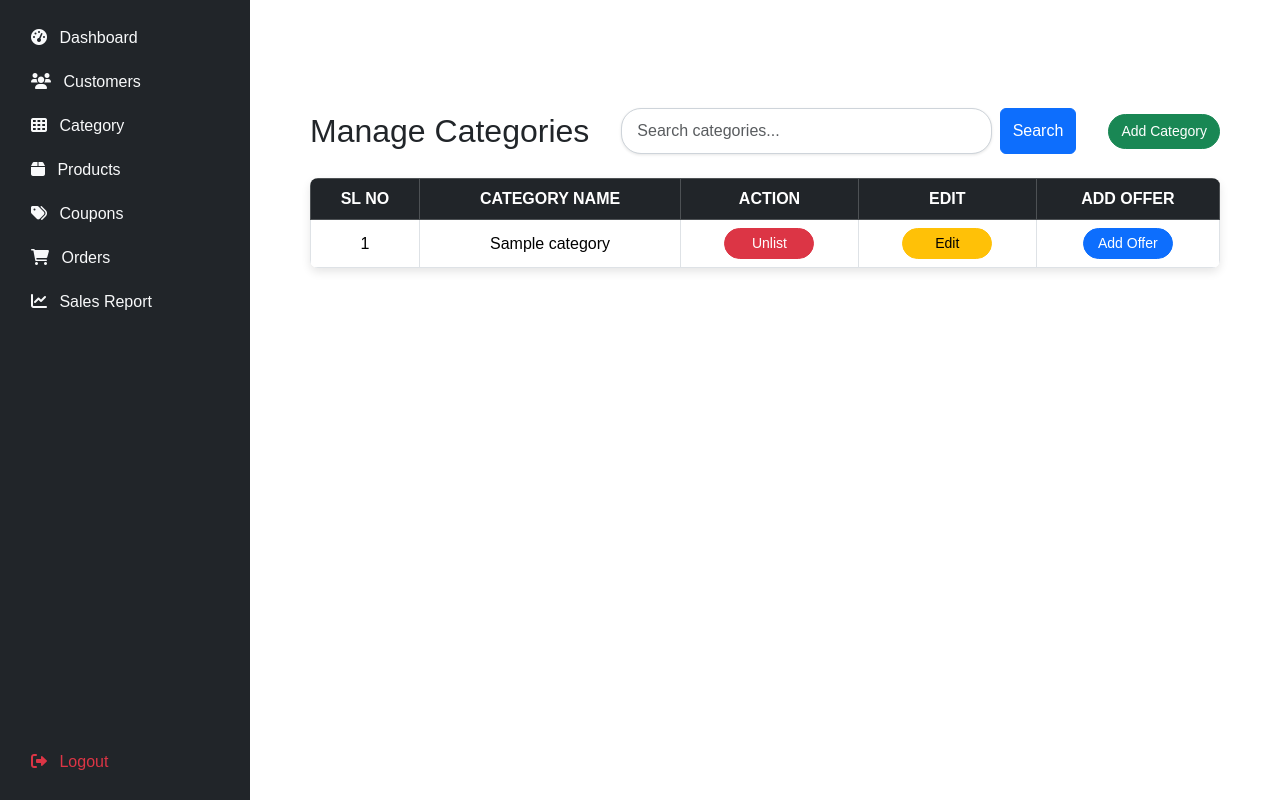
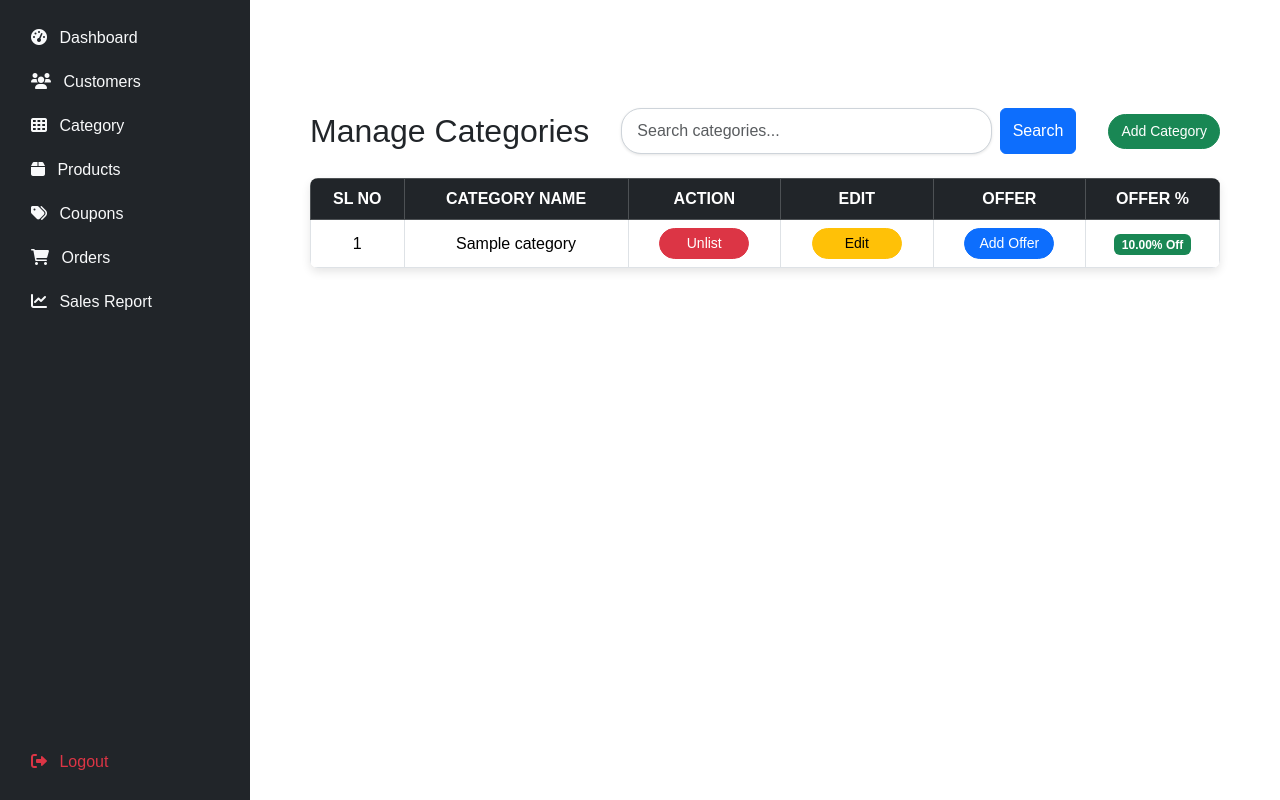
Before and after one commit to hashim-jihan/ibadi-perfumes, a Django app: page /adminIbadi/category in a window 1280 px wide. Shown: the part 59-859 px from the top of the page. Run offline with Django 5.2, Linux system fonts and the light colour scheme; tables that the repository leaves empty hold one stand-in row (values such as "Sample post"); some libraries are stand-ins or nearby versions.

Commit message:
offer done

```diff
--- a/ibadi/adminibadi/models.py
+++ b/ibadi/adminibadi/models.py
@@ -6,6 +6,7 @@ class Category(models.Model):
     category_id = models.AutoField(primary_key=True)
     category_name = models.CharField(max_length=50, unique=True)
     description = models.TextField(null=True, blank=True)
+    category_offer_percentage = models.DecimalField(max_digits=5, decimal_places=2, null=True, blank=True, default=int(0))
     is_active = models.BooleanField(default=True)
     is_deleted = models.BooleanField(default=False)
 
--- a/ibadi/adminibadi/templates/adminibadi/categories.html
+++ b/ibadi/adminibadi/templates/adminibadi/categories.html
@@ -27,7 +27,8 @@
                 <th>Category Name</th>
                 <th>Action</th>
                 <th>Edit</th>
-                <th>Add Offer</th>
+                <th>Offer</th>
+                <th>Offer %</th>
             </tr>
         </thead>
         <tbody>
@@ -53,6 +54,13 @@
                             Add Offer
                         </button>
                     </td>
+                    <td>
+                        {% if category.category_offer_percentage %}
+                            <span class="badge bg-success">{{ category.category_offer_percentage }}% Off</span>
+                        {% else %}
+                            <span class="badge bg-secondary">No Offer</span>
+                        {% endif %}
+                    </td>
                 </tr>
 
                 <!-- Offer Modal -->
@@ -64,39 +72,31 @@
                     aria-hidden="true">
                     <div class="modal-dialog">
                         <div class="modal-content">
-                            <form method="post" action="">
+                            <form method="post" action="{% url 'addCategoryOffer' category.category_id %}">
                                 {% csrf_token %}
                                 <div class="modal-header">
-                                    <h5 class="modal-title" id="offerModalLabel{{ category.category_id }}">Add Offer for {{ category.category_name }}</h5>
+                                    <h5 class="modal-title d-flex align-items-center" id="offerModalLabel{{ category.category_id }}">
+                                        Add Offer for {{ category.category_name }}
+                                        {% if category.category_offer_percentage %}
+                                            <span class="badge bg-success ms-3">
+                                                {{ category.category_offer_percentage }}% Off
+                                            </span>
+                                        {% else %}
+                                            <span class="badge bg-secondary ms-3">No Current Offer</span>
+                                        {% endif %}
+                                    </h5>
                                     <button type="button" class="btn-close" data-bs-dismiss="modal" aria-label="Close"></button>
                                 </div>
                                 <div class="modal-body">
                                     <div class="mb-3">
-                                        <label for="offerType{{ category.category_id }}" class="form-label">Offer Type</label>
-                                        <select
-                                            class="form-select"
-                                            id="offerType{{ category.category_id }}"
-                                            name="offer_type" disabled>
-                                            <option value="PERCENTAGE">Percentage</option>
-                                        </select>
-                                    </div>
-                                    <div class="mb-3">
-                                        <label for="offerValue{{ category.category_id }}" class="form-label">Offer Value (%)</label>
+                                        <label for="offerPercentage{{ category.category_id }}" class="form-label">Offer Percentage</label>
                                         <input
                                             type="number"
                                             step="0.01"
                                             class="form-control"
-                                            id="offerValue{{ category.category_id }}"
-                                            name="offer_value"
+                                            id="offerPercentage{{ category.category_id }}"
+                                            name="category_offer"
                                             required>
-                                    </div>
-                                    <div class="mb-3 form-check">
-                                        <input
-                                            type="checkbox"
-                                            class="form-check-input"
-                                            id="offerActive{{ category.category_id }}"
-                                            name="offer_active">
-                                        <label class="form-check-label" for="offerActive{{ category.category_id }}">Activate Offer</label>
                                     </div>
                                 </div>
                                 <div class="modal-footer">
@@ -109,7 +109,7 @@
                 </div>
             {% empty %}
                 <tr>
-                    <td colspan="5" class="text-center">No categories found.</td>
+                    <td colspan="6" class="text-center">No categories found.</td>
                 </tr>
             {% endfor %}
         </tbody>
--- a/ibadi/adminibadi/urls.py
+++ b/ibadi/adminibadi/urls.py
@@ -18,4 +18,5 @@ urlpatterns = [
     path('productStatus/<int:product_id>/',views.productStatus,name='productStatus'),
     path('ordersList',views.ordersList,name='ordersList'),
     path('addProductOffer/<int:product_id>',views.addProductOffer,name='addProductOffer'),
+    path('addCategoryOffer/<int:category_id>',views.addCategoryOffer,name='addCategoryOffer'),
 ]
--- a/ibadi/adminibadi/views.py
+++ b/ibadi/adminibadi/views.py
@@ -376,13 +376,56 @@ def ordersList(request):
 
 
 def addProductOffer(request, product_id):
-    product = get_object_or_404(Product,product_id=product_id)
     if request.method == 'POST':
-        offerPercentage = request.POST.get('offer_percentage')
-        if offerPercentage:
-            product.product_offer_percentage = Decimal(offerPercentage)
-            discount  = (product.regular_price * offerPercentage)/Decimal(100)
-            product.selling_price = product.regular_price - discount
-            product.product_offer_percentage = offerPercentage
+        product = get_object_or_404(Product, product_id=product_id)
+        productOffer = Decimal(request.POST.get('offer_percentage',0))
+        if productOffer > 0 or productOffer < 100:
+
+            categoryOffer = product.category.category_offer_percentage or Decimal(0)
+            if productOffer > categoryOffer:
+                applicableOffer = productOffer
+            else:
+                applicableOffer = categoryOffer
+
+            discountAmount = (product.regular_price * applicableOffer) / 100
+            product.selling_price = product.regular_price - discountAmount
+            product.product_offer_percentage = productOffer
             product.save()
-        return redirect(reverse('productsList'))
+            messages.success(request, f'Offer applied to {product.product_name}')
+        else:
+            messages.error(request, 'Please provide valid offer percentage')
+    return redirect(reverse('productsList'))
+
+
+
+def addCategoryOffer(request, category_id):
+    if request.method == 'POST':
+        category = get_object_or_404(Category,category_id=category_id)
+        try:
+            categoryOffer = Decimal(request.POST.get('category_offer', 0))
+        except:
+            messages.error(request, 'Please provide valid offer percentage')
+            return redirect(reverse('category'))
+
+
+        if 0 <= categoryOffer <= 100:
+            category.category_offer_percentage = categoryOffer
+            category.save()
+
+            products = Product.objects.filter(category=category, is_active=True)
+            for product in products:
+                productOffer = product.product_offer_percentage or Decimal(0)
+
+                if categoryOffer > productOffer:
+                    applicableOffer = categoryOffer
+                else:
+                    applicableOffer = productOffer
+
+                discountAmount = (product.regular_price * categoryOffer) / 100
+                product.selling_price = product.regular_price - discountAmount
+                product.product_offer_percentage = categoryOffer
+                product.save()
+            messages.success(request, f'Offer applied to catgory {category.category_name}')
+        else:
+            messages.error(request,'Pleases provide valid offer percentage')
+    return redirect(reverse('category'))
```
Also changed, not shown: ibadi/adminibadi/templates/adminibadi/products.html (+17 -2 lines), ibadi/adminibadi/migrations/0004_category_category_offer_percentage.py (added).
